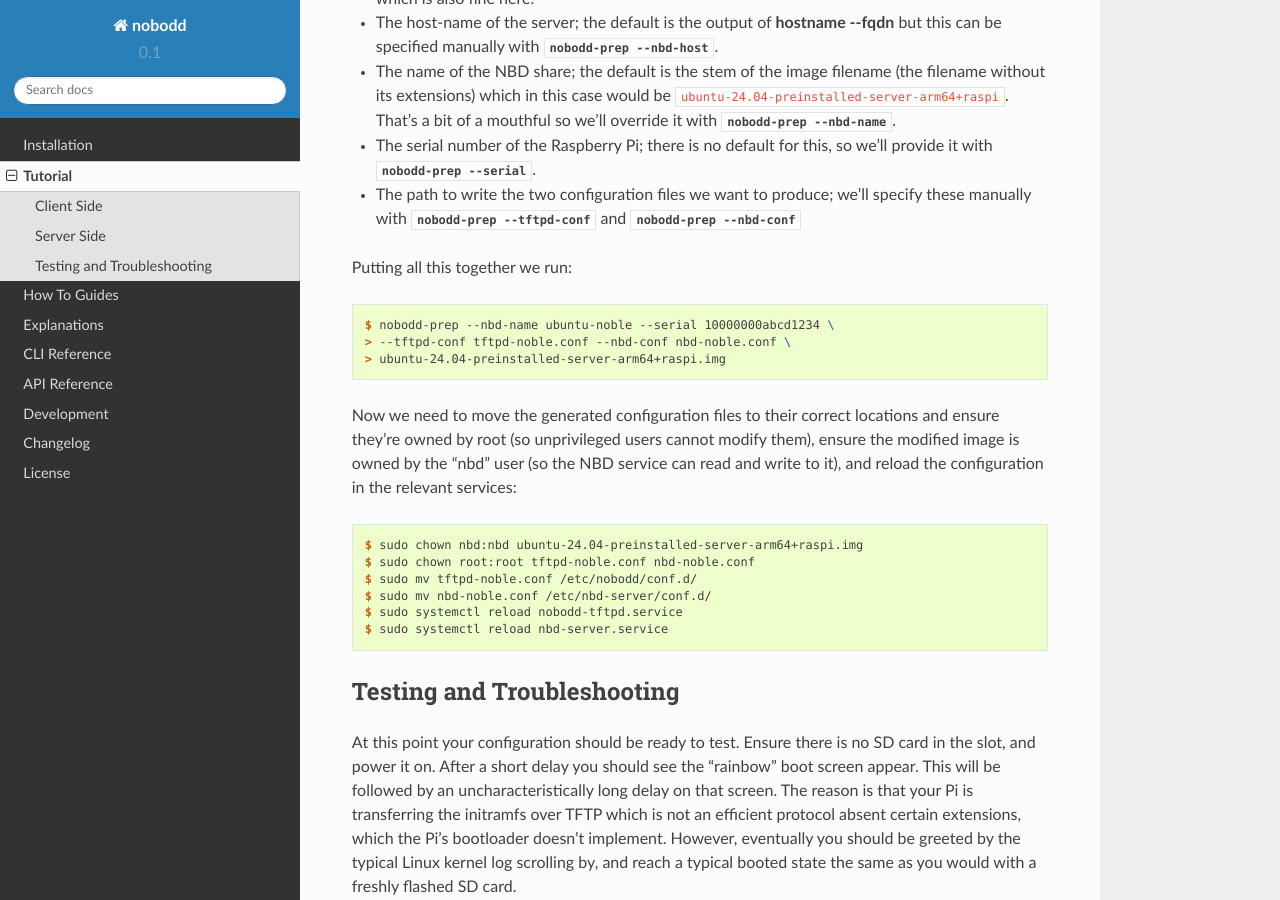
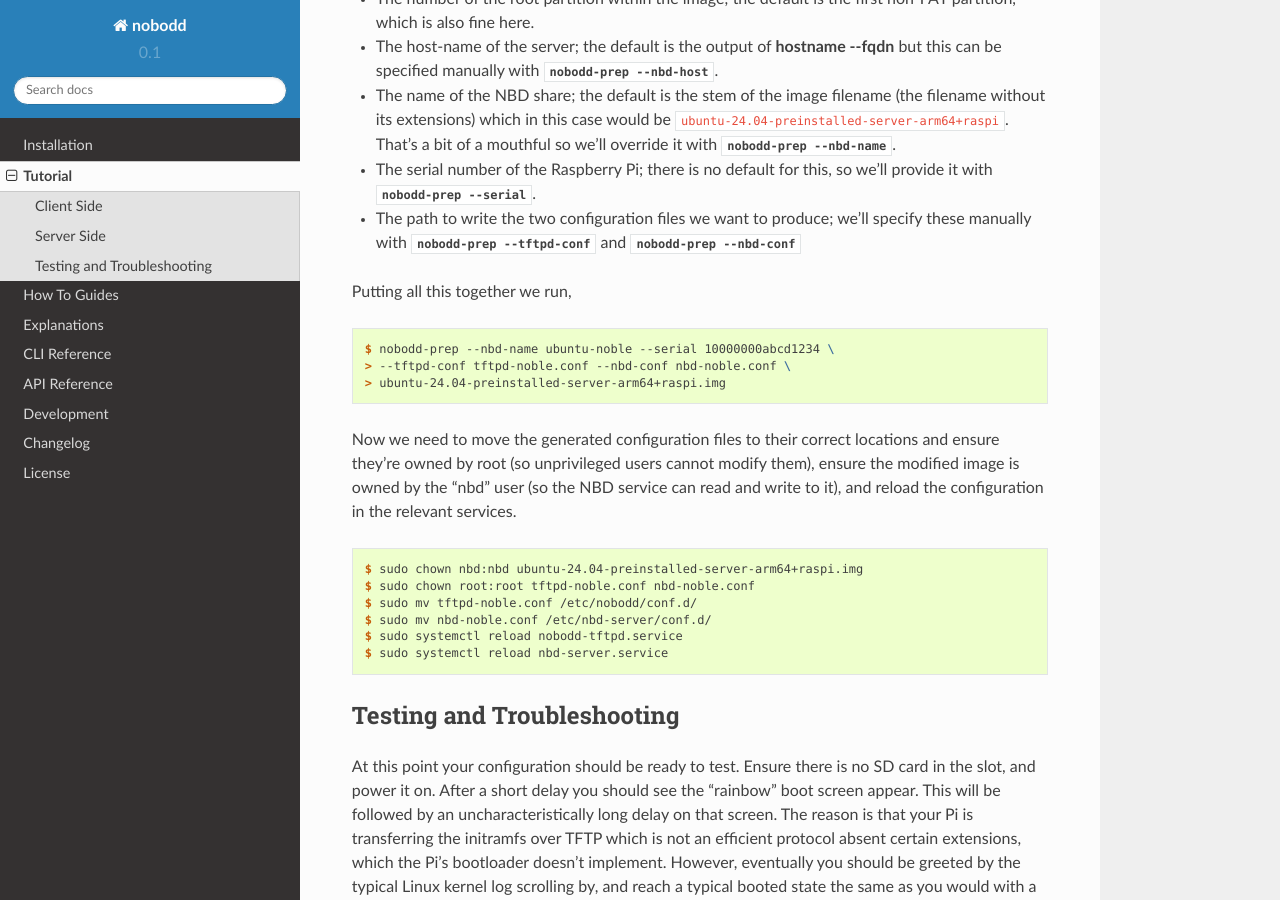
Before and after one commit to waveform80/nobodd, a Sphinx documentation site: the page built from docs/tutorial.rst, in a window 1280 px wide and 900 px high, scrolled down 4056 px. Built offline with Sphinx 7.4.7 and the Read the Docs theme 2.0.0, drawn with Linux system fonts in a browser that asks for light colours; formulas are drawn with MathJax 3; some of the changed text lies outside the part shown.

```diff
--- a/docs/tutorial.rst
+++ b/docs/tutorial.rst
@@ -106,7 +106,7 @@ something like:
     BOOT_ORDER=0xf412
 
 Finally, we need the serial number of your Raspberry Pi. This can be found with
-the following command:
+the following command.
 
 .. code-block:: console
 
@@ -164,7 +164,7 @@ something like "enp2s0f0":
 
 Add the following configuration lines to :file:`/etc/dnsmasq.conf` adjusting
 the ethernet interface name, and the network mask on the highlighted lines to
-your particular setup:
+your particular setup.
 
 .. code-block:: text
     :emphasize-lines: 2,7
@@ -243,7 +244,7 @@ tries to use sensible defaults where it can:
   specify these manually with :option:`nobodd-prep --tftpd-conf` and
   :option:`nobodd-prep --nbd-conf`
 
-Putting all this together we run:
+Putting all this together we run,
 
 .. code-block:: console
 
```
Also changed, not shown: other parts of docs/tutorial.rst (+8 -7 lines).
